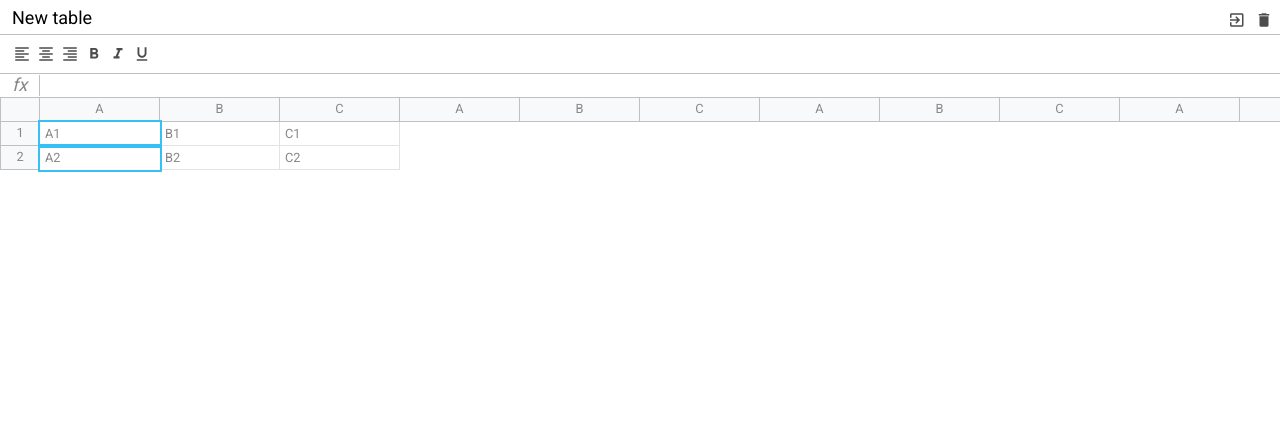
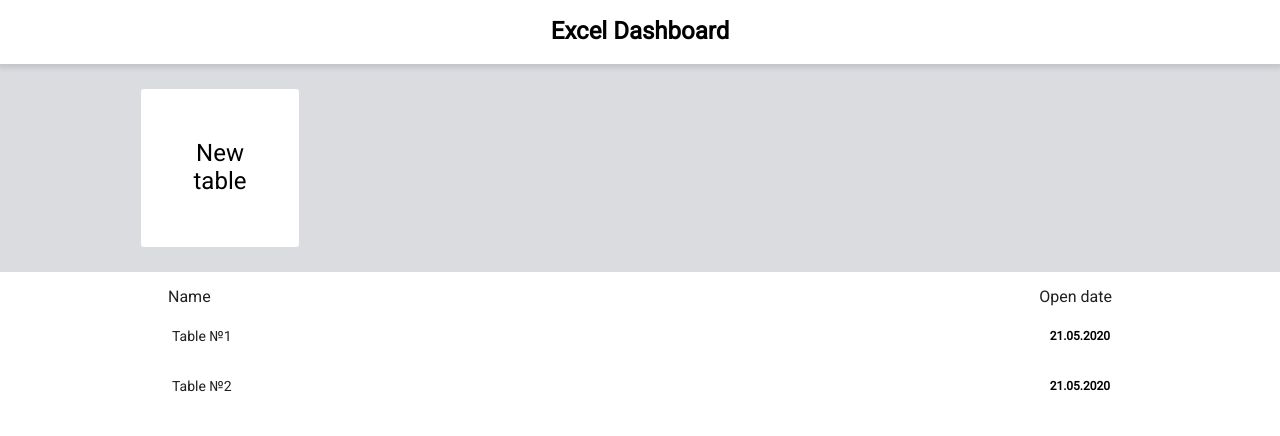
Before and after one commit to FyuroTEX/excel-js, a website built with webpack: page src/index.html in a window 1280 px wide. Built offline with nearby package versions, Linux system fonts and the light colour scheme.

Commit message:
add dashboard page

```diff
--- a/src/index.html
+++ b/src/index.html
@@ -2,118 +2,39 @@
 <html lang="en">
 
 <head>
-    <meta charset="UTF-8">
-    <meta name="viewport" content="width=device-width, initial-scale=1.0">
-    <link rel="shortcut icon" href="favicon.ico" type="image/x-icon">
-    <link href="https://fonts.googleapis.com/icon?family=Material+Icons" rel="stylesheet">
+    <meta charset="UTF-8" />
+    <meta name="viewport" content="width=device-width, initial-scale=1.0" />
+    <link rel="shortcut icon" href="favicon.ico" type="image/x-icon" />
+    <link href="https://fonts.googleapis.com/icon?family=Material+Icons" rel="stylesheet" />
     <title>Pure JS Excel</title>
 </head>
 
 <body>
-    <div id="app" class="container">
-        <div class="excel">
-            <div class="excel__header">
-                <input type="text" class="input" value="New table" />
-                <div>
-                    <div class="button"><i class="material-icons">
-                            exit_to_app
-                        </i>
-                    </div>
-                    <div class="button"><i class="material-icons">
-                            delete
-                        </i>
-                    </div>
+    <div id="app">
+        <div class="db">
+            <div class="db__header">
+                <h1>Excel Dashboard</h1>
+            </div>
+            <div class="db__new">
+                <div class="db__view">
+                    <a href="#" class="db__create">New <br /> table</a>
                 </div>
             </div>
-
-            <div class="excel__toolbar">
-                <div class="button"><i class="material-icons">
-                        format_align_left
-                    </i>
+            <div class="db__table db__view">
+                <div class="db__liast-header">
+                    <span>Name</span>
+                    <span>Open date</span>
                 </div>
-                <div class="button"><i class="material-icons">
-                        format_align_center
-                    </i>
-                </div>
-                <div class="button"><i class="material-icons">
-                        format_align_right
-                    </i>
-                </div>
-                <div class="button"><i class="material-icons">
-                        format_bold
-                    </i>
-                </div>
-                <div class="button"><i class="material-icons">
-                        format_italic
-                    </i>
-                </div>
-                <div class="button"><i class="material-icons">
-                        format_underlined
-                    </i>
-                </div>
-            </div>
-
-            <div class="excel__formula">
-                <div class="info">
-                    fx
-                </div>
-                <div class="input" contenteditable spellcheck="false">
-
-                </div>
-            </div>
-
-            <div class="excel__table">
-                <div class="row">
-                    <div class="row-info"></div>
-                    <div class="row-data">
-                        <div class="column">A</div>
-                        <div class="column">B</div>
-                        <div class="column">C</div>
-                        <div class="column">A</div>
-                        <div class="column">B</div>
-                        <div class="column">C</div>
-                        <div class="column">A</div>
-                        <div class="column">B</div>
-                        <div class="column">C</div>
-                        <div class="column">A</div>
-                        <div class="column">B</div>
-                        <div class="column">C</div>
-                        <div class="column">A</div>
-                        <div class="column">B</div>
-                        <div class="column">C</div>
-                        <div class="column">A</div>
-                        <div class="column">B</div>
-                        <div class="column">C</div>
-                        <div class="column">A</div>
-                        <div class="column">B</div>
-                        <div class="column">C</div>
-                        <div class="column">A</div>
-                        <div class="column">B</div>
-                        <div class="column">C</div>
-                        <div class="column">A</div>
-                        <div class="column">B</div>
-                        <div class="column">C</div>
-                        <div class="column">A</div>
-                        <div class="column">B</div>
-                        <div class="column">C</div>
-                    </div>
-                </div>
-                <div class="row">
-                    <div class="row-info">1</div>
-                    <div class="row-data">
-                       <div class="cell selected" contenteditable="">A1</div>
-                       <div class="cell" contenteditable="">B1</div>
-                       <div class="cell" contenteditable="">C1</div>
-                    </div>
-                </div>
-                <div class="row">
-                    <div class="row-info">2</div>
-                    <div class="row-data">
-                       <div class="cell selected">A2</div>
-                       <div class="cell">B2</div>
-                       <div class="cell">C2</div>
-                    </div>
-                </div>
+                <ul class="db__list">
+                    <li class="db__record">
+                        <a href="$">Table №1</a>
+                        <strong>21.05.2020</strong>
+                    </li>
+                    <li class="db__record">
+                        <a href="$">Table №2</a>
+                        <strong>21.05.2020</strong>
+                    </li>
+                </ul>
             </div>
         </div>
     </div>
--- a/src/scss/_mixins.scss
+++ b/src/scss/_mixins.scss
@@ -17,3 +17,8 @@
       cursor: pointer;
   }
 }
+@mixin clear-list {
+    list-style: none;
+    margin: 0;
+    padding: 0;
+}
--- a/src/scss/_variables.scss
+++ b/src/scss/_variables.scss
@@ -4,6 +4,7 @@ $formula-height: 24px;
 $info-cell-width: 40px;
 $row-height: 24px;
 $column-width: 120px;
+$db-header-height: 64px;
 $zimaBlue: #37c0f6;
 $bg-color: white;
 $border-color: #c0c0c0;
--- /dev/null
+++ b/src/scss/dashboard.scss
@@ -0,0 +1,81 @@
+@import 'variables';
+@import 'mixins';
+
+.db {
+  &__header {
+    position: fixed;
+    top: 0;
+    left: 0;
+    right: 0;
+    height: $db-header-height;
+    display: flex;
+    align-items: center;
+    justify-content: center;
+    background: #fff;
+    box-shadow: 0 2px 5px 2px rgba(60, 64, 67, 0.149);
+    z-index: +1;
+  }
+  &__new {
+    margin-top: $db-header-height;
+    padding: 1.5rem;
+    background: #dadce0;
+  }
+  &__create {
+    width: 160px;
+    height: 160px;
+    background: #fff;
+    border-radius: 4px;
+    border: 1px solid #dadce0;
+    display: flex;
+    align-items: center;
+    justify-content: center;
+    font-size: 1.5rem;
+    text-decoration: none;
+    color: #000;
+    text-align: center;
+    &:hover {
+      cursor: pointer;
+      color: $zimaBlue;
+      border-color: $zimaBlue;
+    }
+  }
+  &__view {
+    max-width: 1000px;
+    margin: 0 auto;
+  }
+  &__table {
+    padding: 1rem;
+  }
+  &__liast-header {
+    display: flex;
+    justify-content: space-between;
+    color: #202124;
+    font-weight: 500;
+    font-size: 16px;
+    margin-bottom: 10px;
+    padding: 0 12px;
+  }
+  &__list {
+    @include clear-list;
+  }
+  &__record {
+    display: flex;
+    justify-content: space-between;
+    align-items: center;
+    padding: 12px 14px 12px 16px;
+    margin-bottom: 10px;
+&:hover{
+    background: #e6f4ea;
+    border-radius: 25px;
+}
+    a {
+      text-decoration: none;
+      cursor: pointer;
+      color: #202124;
+      font-size: 14px;
+      &:hover {
+        text-decoration: underline;
+      }
+    }
+  }
+}
--- a/src/scss/index.scss
+++ b/src/scss/index.scss
@@ -4,6 +4,7 @@
 @import "toolbar";
 @import "formula";
 @import "table";
+@import "dashboard";
 
 
 @import "variables";
```
Also changed, not shown: src/assets/excel.html (added, +129 -0 lines).
